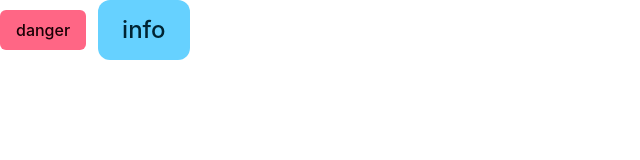
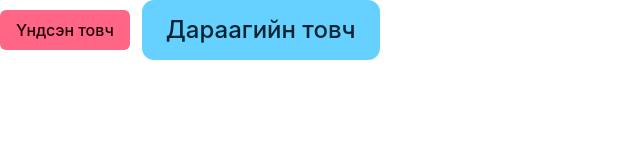
Before and after one commit to BayarErdene/spaBayrerdene, a website: page src/index.html in a window 1280 px wide. Shown: the whole page, without its empty margins (0-640 px from the left). Drawn offline with Linux system fonts and the light colour scheme.

Commit message:
docs folder uusgev

```diff
--- a/src/index.html
+++ b/src/index.html
@@ -6,12 +6,12 @@
     <meta name="description" content="Mongolian Food Composition Database" />
     <meta name="keywords" content="nutrition, food composition, mongolian traditional foods" />
     <link rel="stylesheet" href="./css/main.css" />
-    <title>Document</title>
+    <title>MGL Food  Composition Database</title>
   </head>
   <body>
     <div class="buttons">
-      <button class="button is-danger">danger</button>
-      <button class="button is-info is-large">info</button>
+      <button class="button is-danger">Үндсэн товч</button>
+      <button class="button is-info is-large">Дараагийн товч</button>
     </div>
   </body>
 </html>
```
